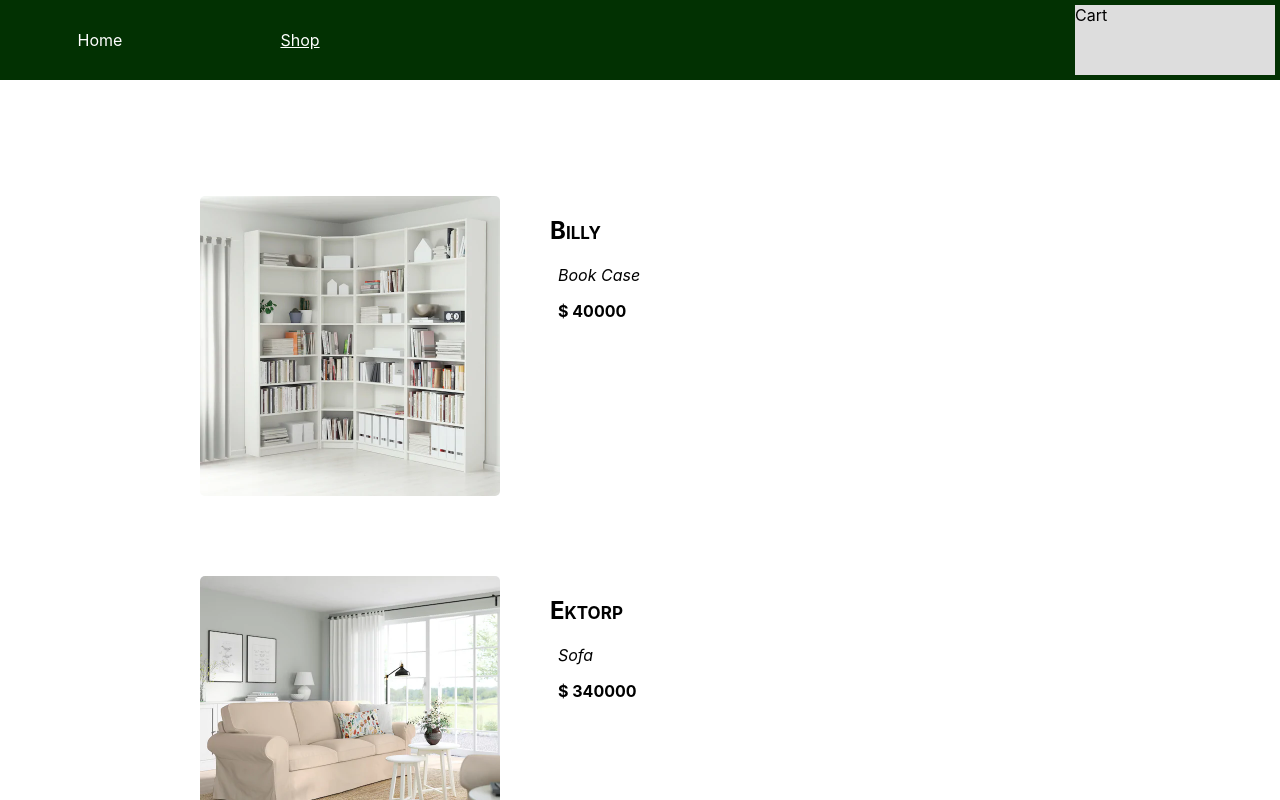
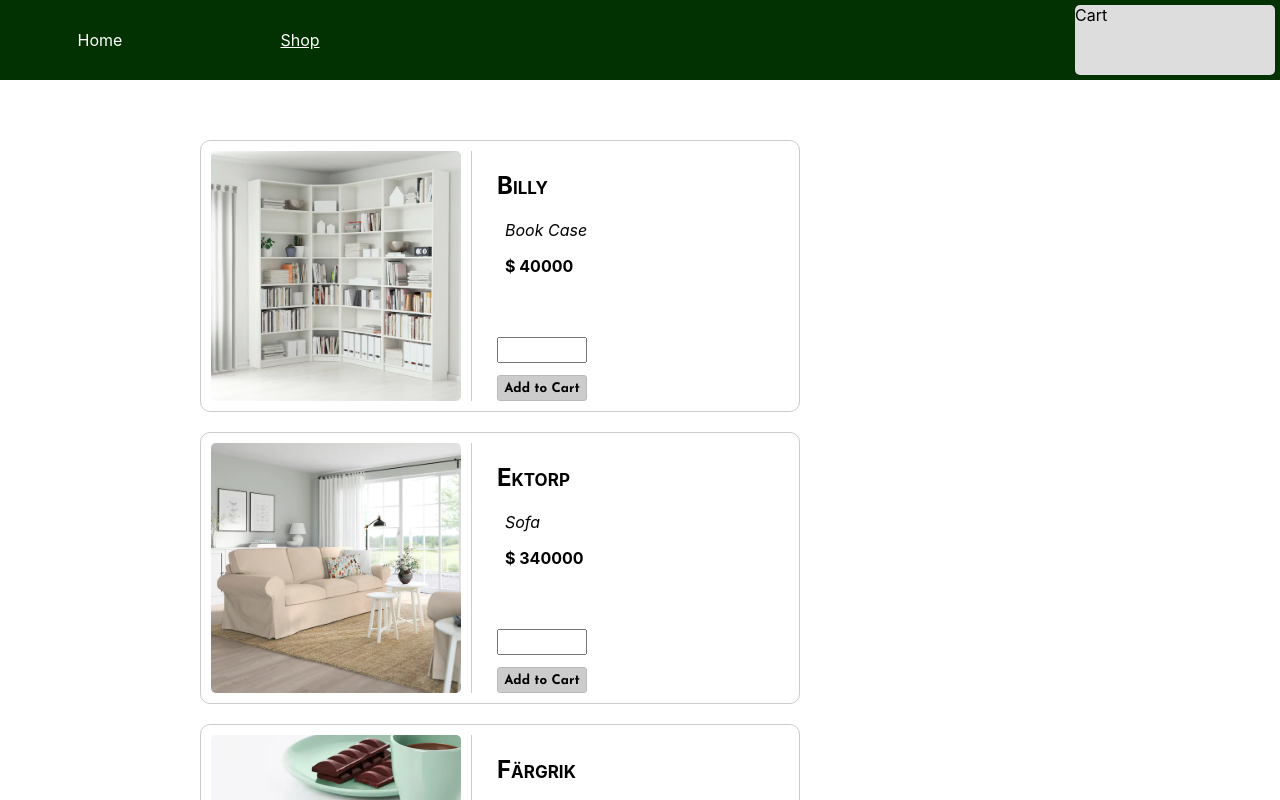
Before and after one commit to pudu87/shopping-cart, a React (Create React App) app: page /shop in a window 1280 px wide. Shown: the top 800 px of the page. Built offline with nearby package versions, Linux system fonts and the light colour scheme.

Commit message:
style shop page

```diff
--- a/public/index.html
+++ b/public/index.html
@@ -10,7 +10,6 @@
 </head>
 
 <body>
-  <noscript>You need to enable JavaScript to run this app.</noscript>
   <div id="root"></div>
 </body>
 
--- a/src/App.scss
+++ b/src/App.scss
@@ -1,7 +1,7 @@
 @import url('https://fonts.googleapis.com/css2?family=Josefin+Sans:wght@400;700&display=swap');
 
 $nav-height: 80px;
-$img-width: 300px;
+$img-width: 250px;
 
 .main {
   padding-top: $nav-height;
@@ -80,28 +80,42 @@
 
 // SHOP
 
-.cart {
+.cart-link {
   width: 200px;
   height: $nav-height - 10px;
   position: fixed;
   top: 5px;
   right: 5px;
+  border-radius: 5px;
   background-color: #ddd;
 }
 .products {
-  padding-top: 100px;
+  margin: 0;
+  padding-top: 60px;
   padding-left: 200px;
   li {
-    width: 650px;
-    margin-bottom: 80px;
+    width: 600px;
+    margin-bottom: 20px;
+    padding: 10px;
     display: grid;
     grid-template-columns: $img-width 1fr;
-    grid-gap: 50px;
+    grid-gap: 10px;
     list-style: none;
+    border: 1px solid #ccc;
+    border-radius: 10px;
     img {
       width: $img-width;
       border-radius: 5px;
     }
+    .product-specs {
+      padding-left: 25px;
+      display: grid;
+      align-content: space-between;
+      border-left: 1px solid #ccc;
+    }
+  }
+}
+.info {
   h2 {
     font-variant: small-caps;
   }
@@ -115,4 +129,28 @@
     font-weight: 700;
   }
 }
+.purchase {
+  .quantity {
+    width: 90px;
+    margin-bottom: 12px;
+    font-size: 20px;
+    font-family: 'Josefin Sans', sans-serif;
   }
+  .add {
+    width: 90px;
+    padding-top: .4em;
+    padding-bottom: .4em;
+    font-weight: bold;
+    font-family: 'Josefin Sans', sans-serif;
+    border: 1px solid #bbb;
+    border-radius: 3px;
+    background-color: #ccc;
+  }
+  .add:hover {
+    cursor: pointer;
+    background-color: #bbb;
+  }
+}
+// * {
+//   border: 1px solid red;
+// }
--- a/src/components/Shop.js
+++ b/src/components/Shop.js
@@ -19,10 +19,25 @@
     return (
       <li key={index}>
         <img src={product.src}/>
-        <div className='product-info'>
-          <h2>{product.name}</h2>
-          <p className='type'>{product.type}</p>
-          <p className='price'>$ {product.price}</p>
+        <div className='product-specs'>
+          <div className='info'>
+            <h2>{product.name}</h2>
+            <p className='type'>{product.type}</p>
+            <p className='price'>$ {product.price}</p>
+          </div>
+          <div className='purchase'>
+            <form>
+              <input
+                type='number'
+                className='quantity'
+                name='quantity' />
+              <br/>
+              <input
+                type='submit'
+                className='add'
+                value='Add to Cart'/>
+            </form>
+          </div>
         </div>
       </li>
     )
@@ -30,7 +45,7 @@
 
   return (
     <section className='shop'>
-      <div className='cart'>
+      <div className='cart-link'>
         Cart
       </div>
       <ul className='products'>
```
Lines whose indentation alone changed are shown as unchanged.
